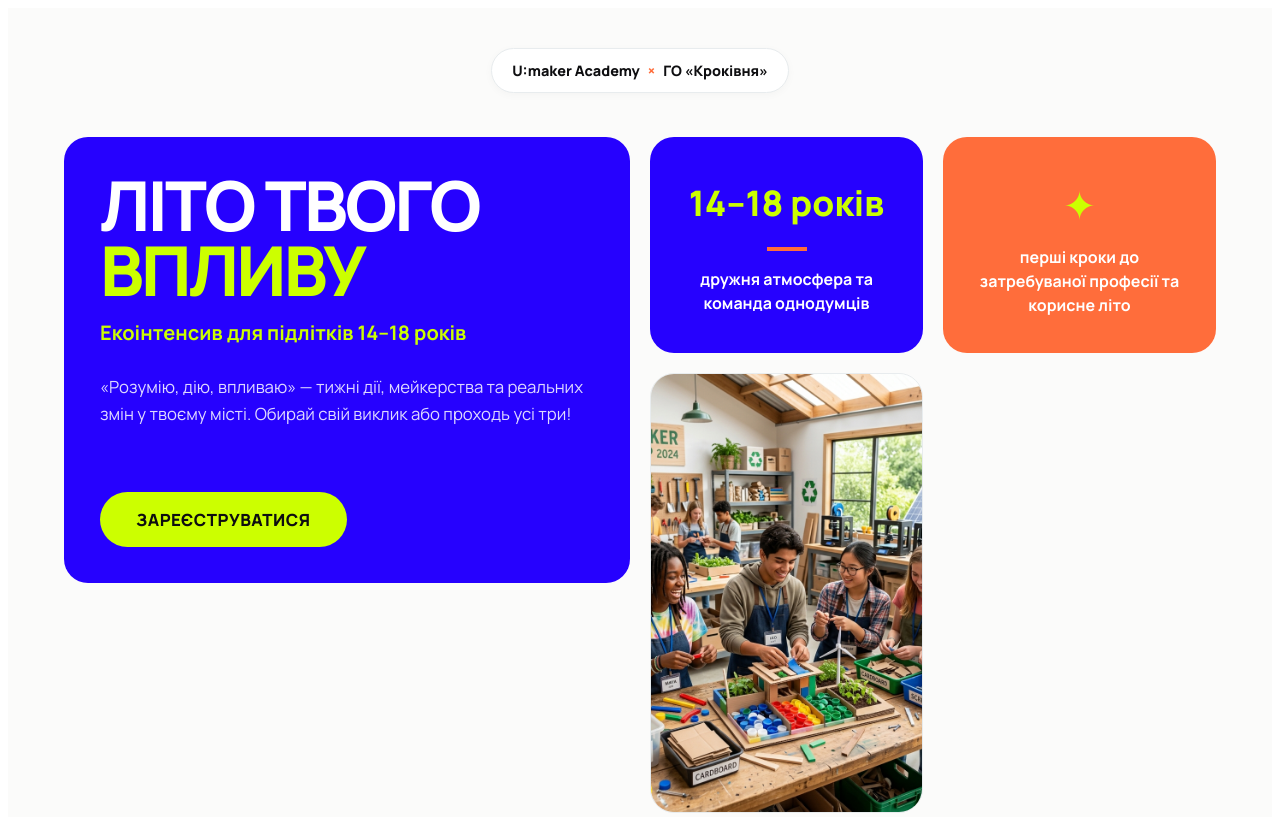
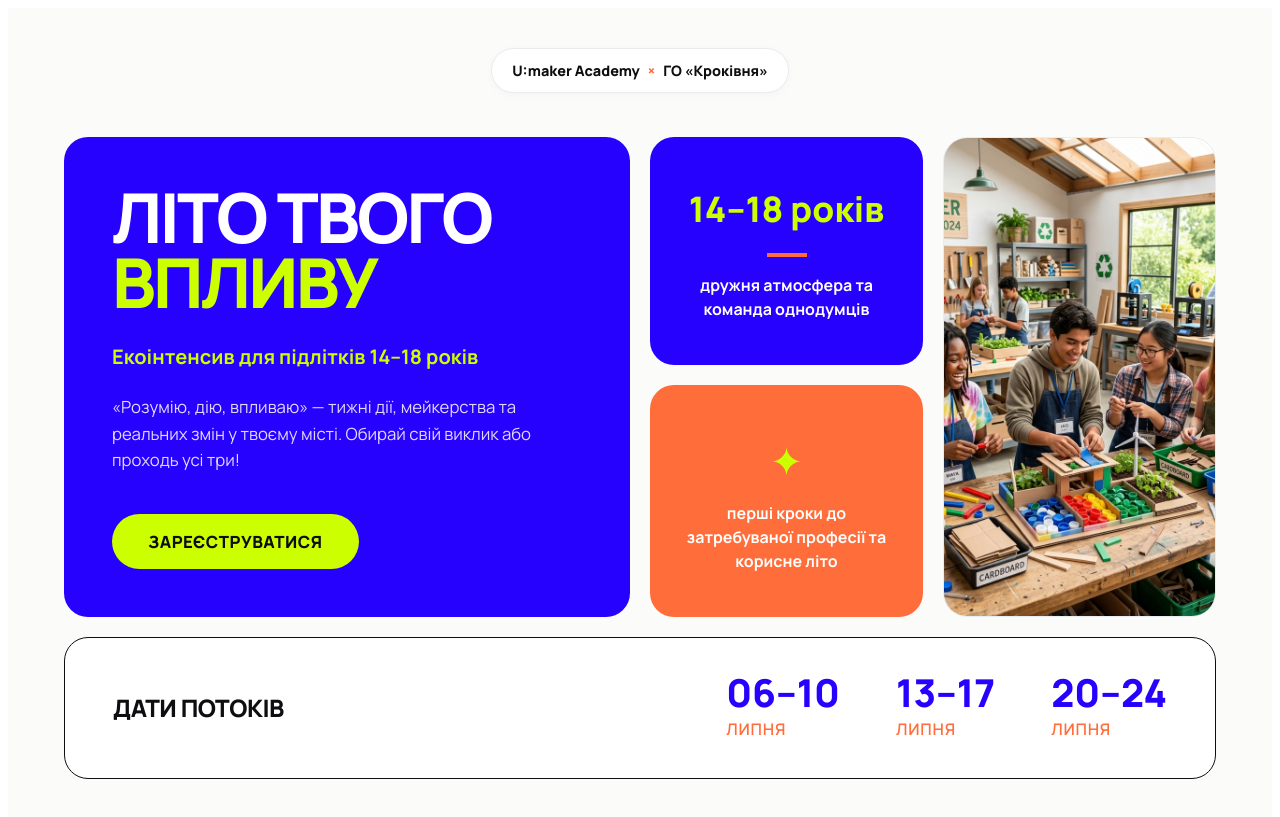
Before and after one commit to DmytroPrykhodko/Camp-umaker-academy, a plain HTML site: page landing-page/index.html in a window 1280 px wide. Shown: the top 817 px of the page. Drawn offline with Linux system fonts and the light colour scheme.

Commit message:
Оновлено порядок блоків Bento Grid, додано анімацію терезів для слова Впливу, збільшено відступи

```diff
--- a/landing-page/css/styles.css
+++ b/landing-page/css/styles.css
@@ -185,7 +185,20 @@
   grid-row: span 2;
   background-color: var(--color-primary-blue);
   color: var(--color-card-white);
-  min-height: 440px;
+  min-height: 480px;
+  padding: 48px;
+}
+
+@keyframes uec-swing {
+  0% { transform: rotate(-3.5deg); }
+  50% { transform: rotate(3.5deg); }
+  100% { transform: rotate(-3.5deg); }
+}
+
+.umaker-camp-wrapper .uec-swing-word {
+  display: inline-block;
+  transform-origin: center center;
+  animation: uec-swing 4s ease-in-out infinite;
 }
 
 .umaker-camp-wrapper .uec-hero-title {
@@ -195,20 +208,22 @@
   line-height: 0.95;
   letter-spacing: -0.04em;
   color: var(--color-card-white);
+  margin-bottom: 24px;
 }
 
 .umaker-camp-wrapper .uec-hero-subtitle {
   font-size: 1.25rem;
   font-weight: 700;
   color: var(--color-lime-green);
-  margin-top: 12px;
+  margin-top: 16px;
+  margin-bottom: 20px;
 }
 
 .umaker-camp-wrapper .uec-hero-desc {
   font-size: 1.05rem;
   line-height: 1.6;
   color: rgba(255,255,255,0.85);
-  margin: 24px 0 32px;
+  margin: 0 0 40px;
   max-width: 620px;
 }
 
@@ -223,7 +238,6 @@
   justify-content: center;
   align-items: center;
   text-align: center;
-  min-height: 210px;
 }
 
 .umaker-camp-wrapper .uec-bento-age {
@@ -246,7 +260,6 @@
   justify-content: center;
   align-items: center;
   text-align: center;
-  min-height: 210px;
 }
 
 .umaker-camp-wrapper .uec-bento-star {
@@ -268,7 +281,6 @@
   padding: 0;
   overflow: hidden;
   position: relative;
-  min-height: 440px;
   border: 1px solid var(--color-gray-border);
 }
 
--- a/landing-page/index.html
+++ b/landing-page/index.html
@@ -32,7 +32,7 @@
         <!-- Big Blue Bento Card -->
         <div class="uec-bento-card uec-bento-card--large-blue">
           <div>
-            <h1 class="uec-hero-title">ЛІТО ТВОГО <span class="uec-text-lime">ВПЛИВУ</span></h1>
+            <h1 class="uec-hero-title">ЛІТО ТВОГО <span class="uec-text-lime uec-swing-word">ВПЛИВУ</span></h1>
             <p class="uec-hero-subtitle">Екоінтенсив для підлітків 14–18 років</p>
             <p class="uec-hero-desc">«Розумію, дію, впливаю» — тижні дії, мейкерства та реальних змін у твоєму місті. Обирай свій виклик або проходь усі три!</p>
           </div>
@@ -46,15 +46,15 @@
           <p class="uec-bento-text">дружня атмосфера та команда однодумців</p>
         </div>
 
+        <!-- Photo Card -->
+        <div class="uec-bento-card uec-bento-card--photo">
+          <img src="images/hero-photo.png" alt="Еко Табір" class="uec-bento-img" loading="lazy">
+        </div>
+
         <!-- Small Orange Card -->
         <div class="uec-bento-card uec-bento-card--small-orange">
           <div class="uec-bento-star">✦</div>
           <p class="uec-bento-text">перші кроки до затребуваної професії та корисне літо</p>
-        </div>
-
-        <!-- Photo Card -->
-        <div class="uec-bento-card uec-bento-card--photo">
-          <img src="images/hero-photo.png" alt="Еко Табір" class="uec-bento-img" loading="lazy">
         </div>
 
         <!-- Wide Dates Card -->
```
